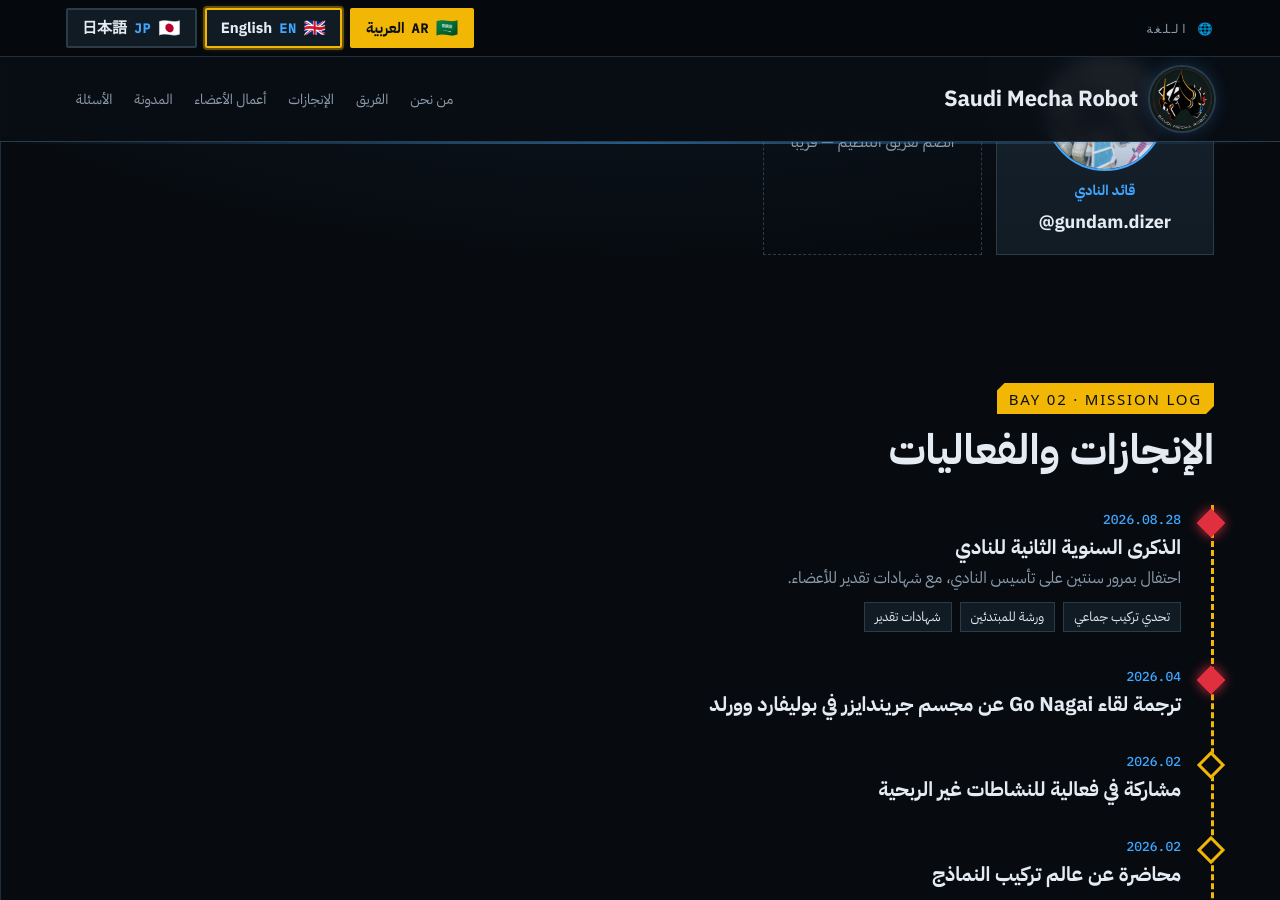
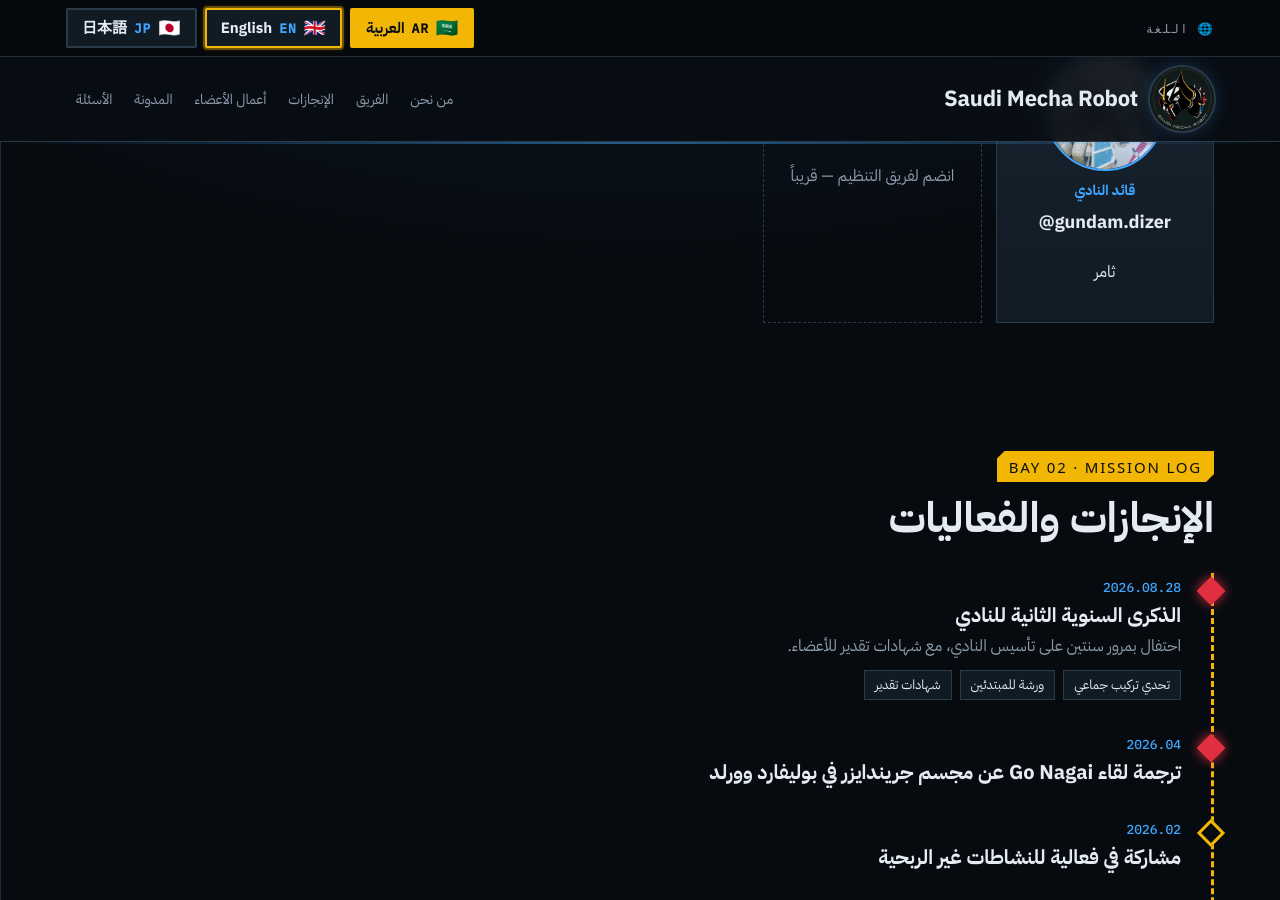
Before and after one commit to SaudiMechaRobot/SaudiMechaRobot.github.io, a Jekyll site: the page built from index.html, in a window 1280 px wide and 900 px high, scrolled down 1783 px. Built offline with Jekyll 4.4.1, drawn with Linux system fonts in a browser that asks for light colours; some web fonts are replaced.

Commit message:
Add files via upload

```diff
--- a/_includes/home.html
+++ b/_includes/home.html
@@ -49,11 +49,13 @@
     <div class="team">
       {%- for m in site.data.team %}
         {%- assign nk = "name_" | append: L %}{%- assign rk = "role_" | append: L %}
-        {%- assign mn = m[nk] | default: m.name %}{%- assign mr = m[rk] | default: m.role %}
+        {%- assign rnk = "real_name_" | append: L %}
+        {%- assign mn = m[nk] | default: m.name %}{%- assign mr = m[rk] | default: m.role %}{%- assign mrn = m[rnk] | default: m.real_name %}
         <article class="crew">
           <div class="crew-photo">{% if m.photo and m.photo != "" %}<img src="{{ m.photo | relative_url }}" alt="{{ mn }}" loading="lazy" width="160" height="160">{% else %}<img src="{{ '/assets/images/logo.webp' | relative_url }}" alt="" class="ph" loading="lazy" width="160" height="160">{% endif %}</div>
           <span class="tag">{{ mr }}</span>
           <h3 dir="auto">{% if m.link and m.link != "" %}<a href="{{ m.link }}" target="_blank" rel="noopener">{{ mn }}</a>{% else %}{{ mn }}{% endif %}</h3>
+          {% if mrn and mrn != "" %}<p class="crew-name" dir="auto">{{ mrn }}</p>{% endif %}
         </article>
       {%- endfor %}
       <div class="crew slot">{{ t.team_slot }}</div>
```
